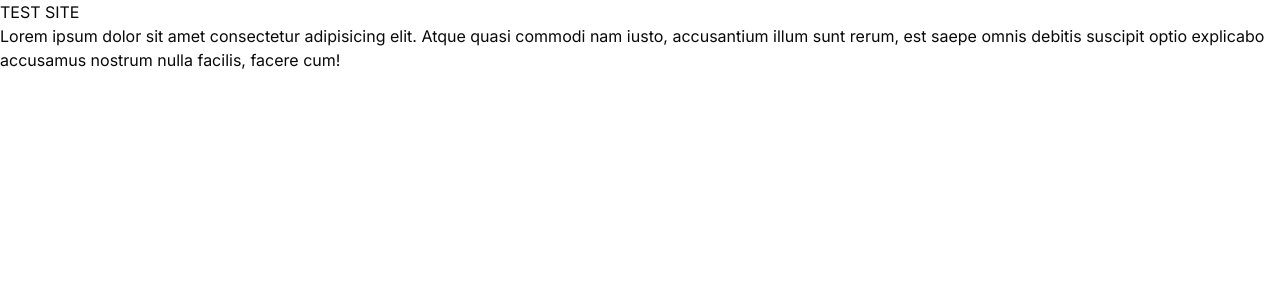
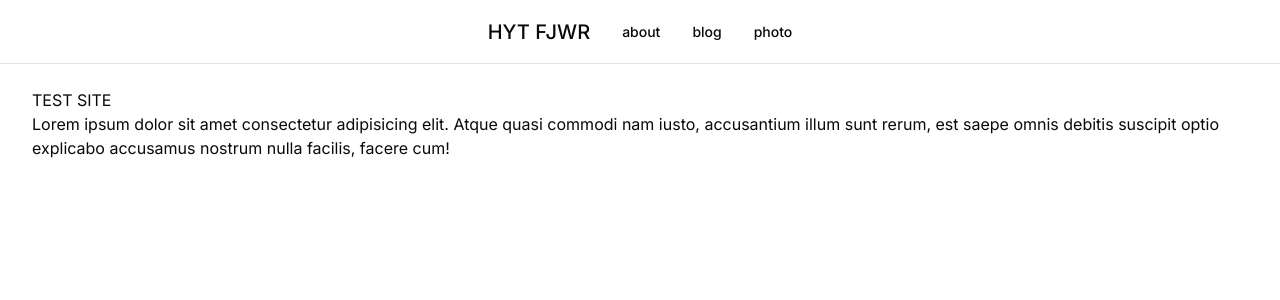
Before and after one commit to hyt-fjwr/hytfjwr, a Next.js app: page / in a window 1280 px wide. Shown: the top 300 px of the page. Built offline with nearby package versions, Linux system fonts and the light colour scheme.

Commit message:
added mdx blog page

```diff
--- /dev/null
+++ b/app/(mdx-page)/[id]/page.tsx
@@ -0,0 +1,19 @@
+import React from "react";
+import { getPost } from "../../data/post";
+
+export default async function page({
+  params: { id },
+}: {
+  params: { id: string };
+}) {
+  const post = await getPost(id);
+
+  return (
+    <div>
+      <h1></h1>
+      <div className="prose dark:prose-invert">
+        <post.content />
+      </div>
+    </div>
+  );
+}
--- /dev/null
+++ b/app/(mdx-page)/layuout.tsx
@@ -0,0 +1,5 @@
+import React from "react";
+
+export default function Layuout({ children }: { children: React.ReactNode }) {
+  return <div className="prose dark:prose-invert prose-xl">{children}</div>;
+}
--- /dev/null
+++ b/app/about/page.tsx
@@ -0,0 +1,5 @@
+import React from "react";
+
+export default function page() {
+  return <div>aaa</div>;
+}
--- /dev/null
+++ b/app/components/Header.tsx
@@ -0,0 +1,14 @@
+import { Button } from "@/components/ui/button";
+import Link from "next/link";
+import Navigation from "./Navigation";
+
+export default function Header() {
+  return (
+    <header className="h-16 flex justify-center items-center px-6 border-b">
+      <Button variant="ghost" className="fond-bold text-xl" asChild>
+        <Link href="/">HYT FJWR</Link>
+      </Button>
+      <Navigation />
+    </header>
+  );
+}
--- /dev/null
+++ b/app/components/Navigation.tsx
@@ -0,0 +1,33 @@
+"use client";
+
+import { Button } from "@/components/ui/button";
+import { cn } from "@/lib/utils";
+import Link from "next/link";
+import { usePathname } from "next/navigation";
+
+const links = [
+  { href: "/about", label: "about" },
+  { href: "/blog", label: "blog" },
+  { href: "/photo", label: "photo" },
+];
+
+export default function Navigation() {
+  const pathname = usePathname();
+
+  return (
+    <nav>
+      {links.map((link) => (
+        <Button
+          className={cn(
+            pathname === link.href && "bg-accent text-accent-foreground"
+          )}
+          variant="ghost"
+          key={link.href}
+          asChild
+        >
+          <Link href={link.href}>{link.label}</Link>
+        </Button>
+      ))}
+    </nav>
+  );
+}
--- /dev/null
+++ b/app/data/post.ts
@@ -0,0 +1,9 @@
+import "server-only";
+
+export const getPost = async (id: string) => {
+  const post = await import(`/content/blog/${id}.mdx`);
+  return {
+    meta: post.metadata,
+    content: post.default,
+  };
+};
--- a/app/layout.tsx
+++ b/app/layout.tsx
@@ -1,12 +1,13 @@
 import type { Metadata } from "next";
 import { Inter } from "next/font/google";
 import "./globals.css";
+import Header from "./components/Header";
 
 const inter = Inter({ subsets: ["latin"] });
 
 export const metadata: Metadata = {
-  title: "Create Next App",
-  description: "Generated by create next app",
+  title: "Hayato Fujiwara",
+  description: "PORTFOLIO OF MINE",
 };
 
 export default function RootLayout({
@@ -16,7 +17,10 @@ export default function RootLayout({
 }>) {
   return (
     <html lang="ja">
-      <body className={inter.className}>{children}</body>
+      <body className={inter.className}>
+        <Header />
+        <main className="py-6 container">{children}</main>
+      </body>
     </html>
   );
 }
--- /dev/null
+++ b/components/ui/button.tsx
@@ -0,0 +1,56 @@
+import * as React from "react"
+import { Slot } from "@radix-ui/react-slot"
+import { cva, type VariantProps } from "class-variance-authority"
+
+import { cn } from "@/lib/utils"
+
+const buttonVariants = cva(
+  "inline-flex items-center justify-center whitespace-nowrap rounded-md text-sm font-medium ring-offset-background transition-colors focus-visible:outline-none focus-visible:ring-2 focus-visible:ring-ring focus-visible:ring-offset-2 disabled:pointer-events-none disabled:opacity-50",
+  {
+    variants: {
+      variant: {
+        default: "bg-primary text-primary-foreground hover:bg-primary/90",
+        destructive:
+          "bg-destructive text-destructive-foreground hover:bg-destructive/90",
+        outline:
+          "border border-input bg-background hover:bg-accent hover:text-accent-foreground",
+        secondary:
+          "bg-secondary text-secondary-foreground hover:bg-secondary/80",
+        ghost: "hover:bg-accent hover:text-accent-foreground",
+        link: "text-primary underline-offset-4 hover:underline",
+      },
+      size: {
+        default: "h-10 px-4 py-2",
+        sm: "h-9 rounded-md px-3",
+        lg: "h-11 rounded-md px-8",
+        icon: "h-10 w-10",
+      },
+    },
+    defaultVariants: {
+      variant: "default",
+      size: "default",
+    },
+  }
+)
+
+export interface ButtonProps
+  extends React.ButtonHTMLAttributes<HTMLButtonElement>,
+    VariantProps<typeof buttonVariants> {
+  asChild?: boolean
+}
+
+const Button = React.forwardRef<HTMLButtonElement, ButtonProps>(
+  ({ className, variant, size, asChild = false, ...props }, ref) => {
+    const Comp = asChild ? Slot : "button"
+    return (
+      <Comp
+        className={cn(buttonVariants({ variant, size, className }))}
+        ref={ref}
+        {...props}
+      />
+    )
+  }
+)
+Button.displayName = "Button"
+
+export { Button, buttonVariants }
--- /dev/null
+++ b/content/blog/photo.mdx
@@ -0,0 +1,4 @@
+- list
+- list
+- list
+- list
--- a/package.json
+++ b/package.json
@@ -12,6 +12,7 @@
     "@mdx-js/loader": "^3.0.1",
     "@mdx-js/react": "^3.0.1",
     "@next/mdx": "^14.2.3",
+    "@radix-ui/react-slot": "^1.0.2",
     "@types/mdx": "^2.0.13",
     "class-variance-authority": "^0.7.0",
     "clsx": "^2.1.1",
```
Also changed, not shown: content/blog/blog.mdx (added, +12 -0 lines), app/globals.css (indentation only), 1 other file (tests, documents, lock files or other folders).
